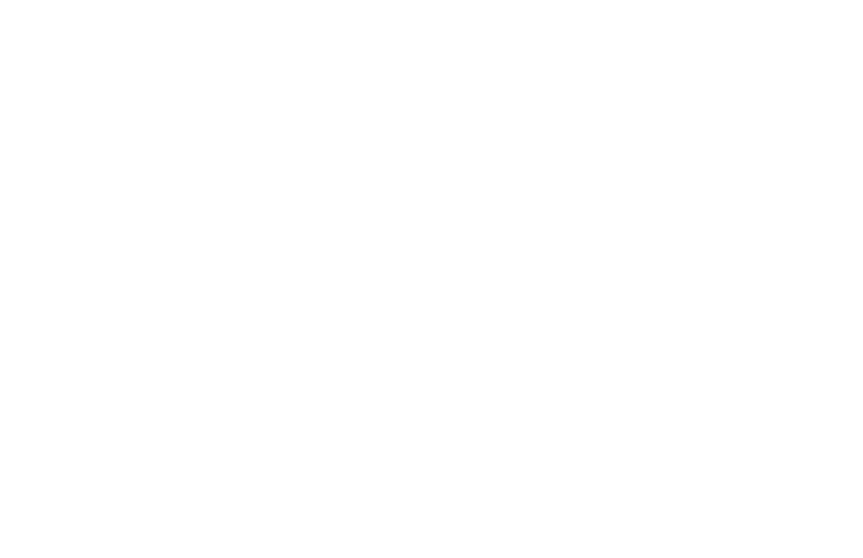
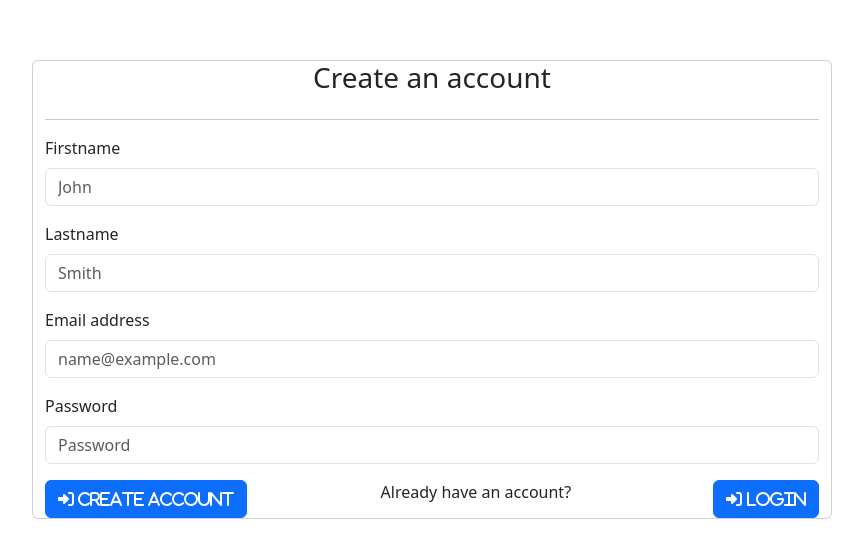
Before and after one commit to PawelKwidzinski/console-and-games-ssn, an Angular app in the folder cgr-frontend/: page /register in a window 1280 px wide. Before the commit this address led to /. Shown: the part 132-690 px from the top of the page, without its empty margins (208-1071 px from the left). Built offline with nearby package versions, Linux system fonts and the light colour scheme.

Commit message:
Add registration page and connect it with backend Ref. #21

```diff
--- a/cgr-frontend/src/app/app.module.ts
+++ b/cgr-frontend/src/app/app.module.ts
@@ -6,11 +6,13 @@
 import { provideHttpClient } from '@angular/common/http';
 import { LoginComponent } from './pages/login/login.component';
 import {FormsModule} from '@angular/forms';
+import { RegisterComponent } from './pages/register/register.component';
 
 @NgModule({
   declarations: [
     AppComponent,
-    LoginComponent
+    LoginComponent,
+    RegisterComponent
   ],
   imports: [
     BrowserModule,
--- /dev/null
+++ b/cgr-frontend/src/app/pages/register/register.component.html
@@ -0,0 +1,32 @@
+<div class="container-fluid card login-container">
+  <h3 class="text-center">Create an account</h3>
+  <hr>
+  <div class="alert alert-danger" role="alert" *ngIf="errorMessage.length">
+    <p *ngFor="let msg of errorMessage">{{ msg }}</p>
+  </div>
+  <div class="mb-3">
+    <label class="form-label">Firstname</label>
+    <input [(ngModel)]="registerRequest.firstname" type="text" class="form-control" id="firstname" placeholder="John">
+  </div>
+  <div class="mb-3">
+    <label class="form-label">Lastname</label>
+    <input [(ngModel)]="registerRequest.lastname" type="text" class="form-control" id="lastname" placeholder="Smith">
+  </div>
+  <div class="mb-3">
+    <label class="form-label">Email address</label>
+    <input [(ngModel)]="registerRequest.email" type="email" class="form-control" id="email" placeholder="name@example.com">
+  </div>
+  <div class="mb-3">
+    <label class="form-label">Password</label>
+    <input [(ngModel)]="registerRequest.password" type="password" class="form-control" id="password" placeholder="Password">
+  </div>
+  <div class="d-flex justify-content-between">
+    <button (click)="register()" type="button" class="btn btn-primary">
+      <em class="fas fa-sign-in-alt">&nbsp;Create account</em>
+    </button>
+    Already have an account? &nbsp;
+    <button (click)="login()" type="button" class="btn btn-primary">
+      <em class="fas fa-sign-in-alt">&nbsp;Login</em>
+    </button>
+  </div>
+</div>
--- /dev/null
+++ b/cgr-frontend/src/app/pages/register/register.component.ts
@@ -0,0 +1,38 @@
+import { Component } from '@angular/core';
+import {RegistrationRequest} from '../../services/models/registration-request';
+import {Router} from '@angular/router';
+import {AuthenticationService} from '../../services/services/authentication.service';
+
+@Component({
+  selector: 'app-register',
+  templateUrl: './register.component.html',
+  styleUrl: './register.component.scss'
+})
+export class RegisterComponent {
+  registerRequest: RegistrationRequest = {email: '', firstname: '', lastname: '', password: ''};
+  errorMessage: Array<string> = [];
+
+  constructor(
+    private router: Router,
+    private authService: AuthenticationService,
+  ) {
+  }
+
+  register() {
+    this.errorMessage = [];
+    this.authService.register({
+      body: this.registerRequest
+    }).subscribe({
+      next: () => {
+        this.router.navigate(['activate-accounte'])
+      },
+      error: (err) => {
+        this.errorMessage = err.error.validationErrors;
+      }
+    })
+  }
+
+  login() {
+    this.router.navigate(['login']);
+  }
+}
```
Also changed, not shown: cgr-frontend/src/app/app-routing.module.ts (+12 -4 lines), cgr-frontend/src/app/pages/register/register.component.scss (added), 1 other file (tests, documents, lock files or other folders).
